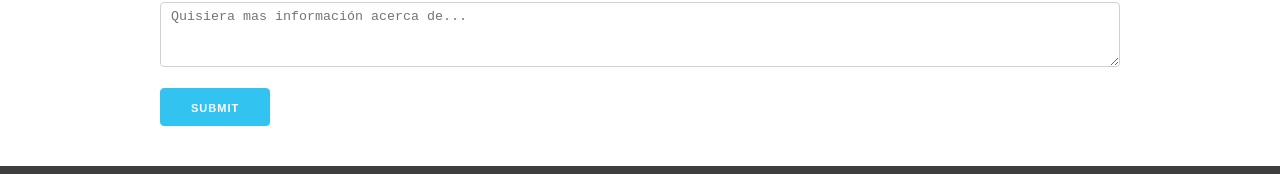
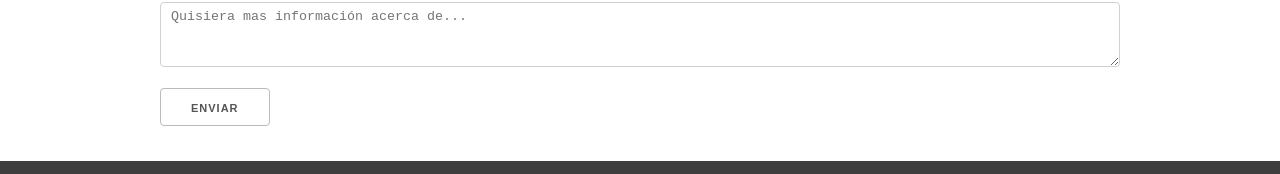
Before and after one commit to mgonza63/next-portfolio, a Next.js app: page /nosotros in a window 1280 px wide. Shown: the part 983-1157 px from the top of the page. Built offline with nearby package versions, Linux system fonts and the light colour scheme; a web font is replaced by a local one.

Commit message:
fixed submit button

```diff
--- a/components/Contact.js
+++ b/components/Contact.js
@@ -17,7 +17,7 @@ function Contact() {
                 </div>
                 <label for="message">Mensaje</label>
                 <textarea className="u-full-width" name="message" placeholder="Quisiera mas información acerca de..." id="message"></textarea>
-                <input className="button-primary" type="submit" value="Submit" />
+                <input className="button" type="submit" value="Enviar" />
                 </form>
                 <style jsx>{`
                         @font-face {
```
